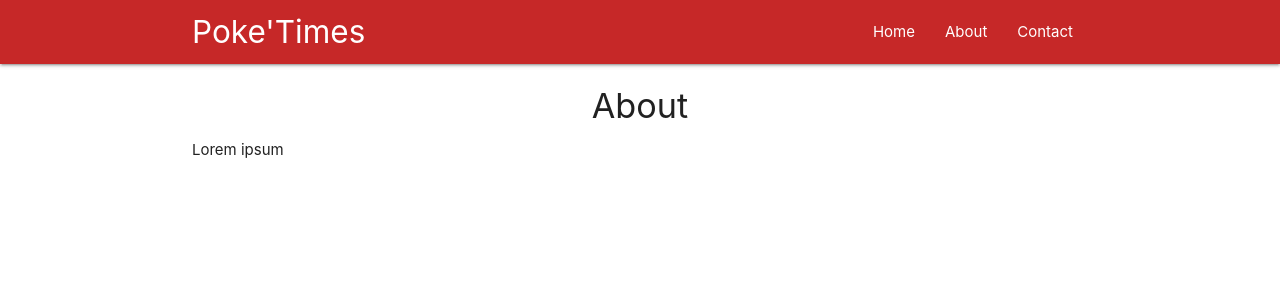
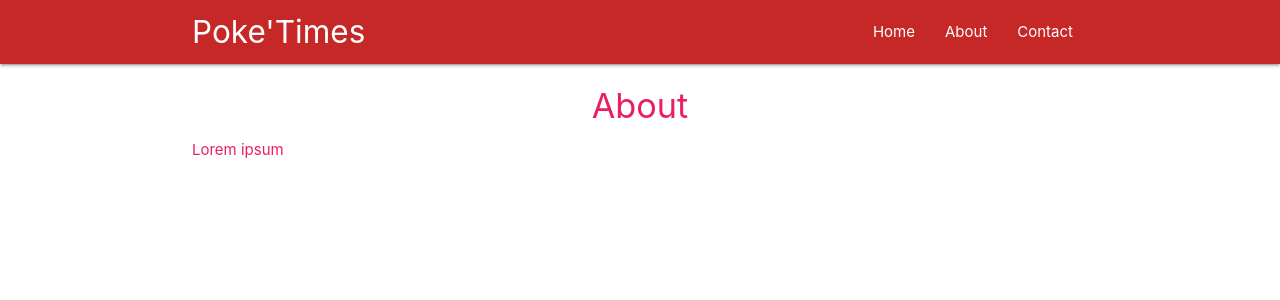
Before and after one commit to stabishali8/react-redux-complete-poketimes, a React (Create React App) app: page /about in a window 1280 px wide. Shown: the top 300 px of the page. Built offline with nearby package versions, Linux system fonts and the light colour scheme.

Commit message:
Complete React Tutorial (& Redux) #28 - Higher Order Components

```diff
--- a/src/components/About.js
+++ b/src/components/About.js
@@ -1,3 +1,6 @@
+import React from 'react';
+import Rainbow from '../hoc/Rainbow';
+
 const About = () => {
     return(
         <div className="container">
@@ -7,4 +10,4 @@
     )
 }
 
-export default About;
+export default Rainbow(About);
--- /dev/null
+++ b/src/hoc/Rainbow.js
@@ -0,0 +1,19 @@
+import React from 'react';
+import About from '../components/About';
+
+const Rainbow = (WrappedComponent) => {
+    const colours = ['red','pink','orange','blue','green','yellow'];
+    const randomColour = colours[Math.floor(Math.random() * 5)];
+
+    const className = randomColour + '-text';
+
+    return (props) => {
+        return(
+            <div className={className}>
+                <WrappedComponent {...props}/>
+            </div>
+        )
+    }
+}
+
+export default Rainbow;
```
